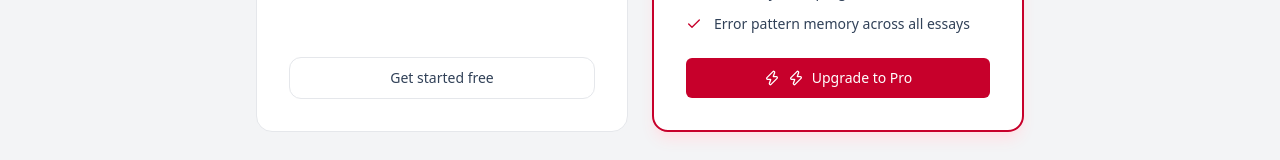
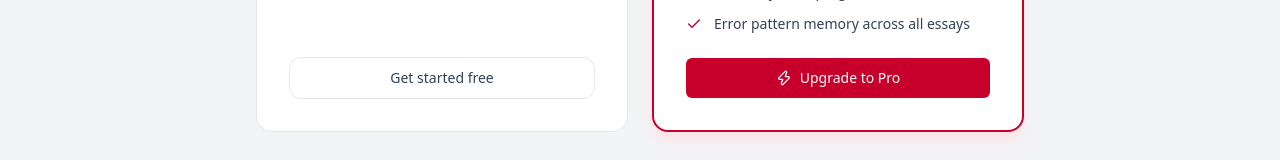
Before and after one commit to Claudecode31st/ielts-loop, a Next.js app: page /pricing in a window 1280 px wide. Shown: the part 501-661 px from the top of the page. Built offline with nearby package versions, Linux system fonts and the light colour scheme; no server answers.

Commit message:
Fix double Zap icon on Upgrade to Pro button

```diff
--- a/src/app/pricing/page.tsx
+++ b/src/app/pricing/page.tsx
@@ -1,5 +1,5 @@
 import Link from "next/link";
-import { Check, Zap } from "lucide-react";
+import { Check } from "lucide-react";
 import { UpgradeButton } from "@/components/upgrade-button";
 
 const freeFeatures = [
@@ -86,10 +86,7 @@ export default function PricingPage() {
               ))}
             </ul>
 
-            <UpgradeButton className="w-full bg-brand-600 hover:bg-brand-700 text-white border-0 justify-center">
-              <Zap className="h-4 w-4 mr-2" />
-              Upgrade to Pro
-            </UpgradeButton>
+            <UpgradeButton className="w-full bg-brand-600 hover:bg-brand-700 text-white border-0 justify-center" />
           </div>
         </div>
 
```
